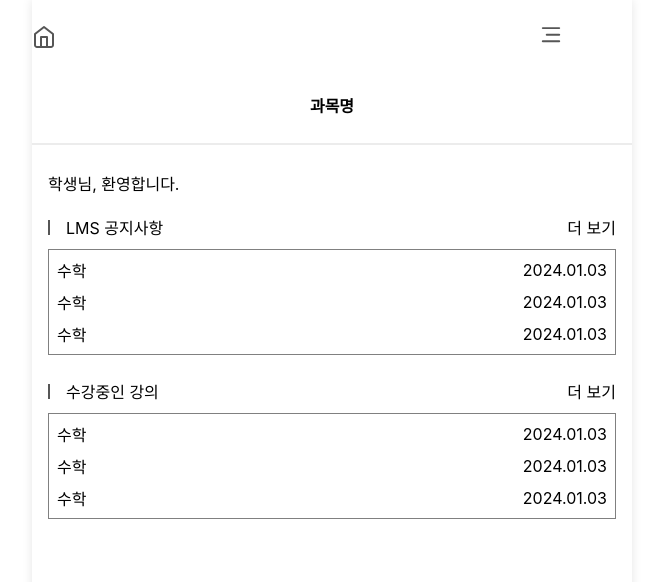
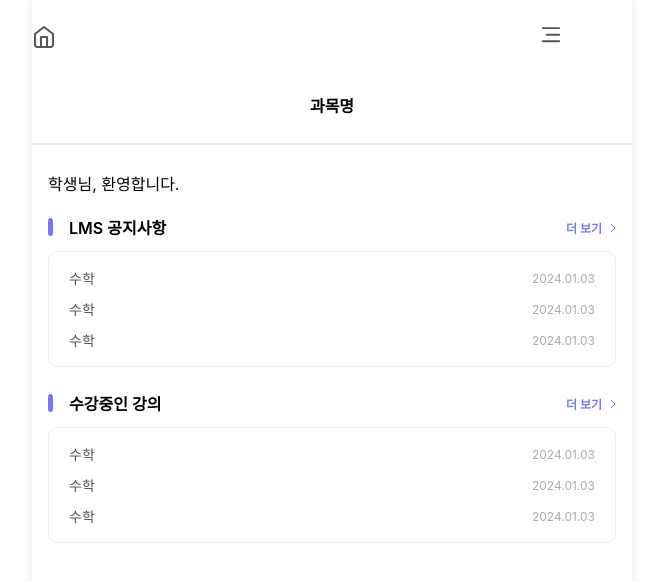
Before and after one commit to gbwlxhd97/pple-lms, a React (Vite) app: page /main in a window 1280 px wide. Shown: the top 582 px of the page, without its empty margins (308-971 px from the left). Built offline with nearby package versions, Linux system fonts and the light colour scheme; no server answers; a web font is replaced by a local one.

Commit message:
fix : Card component, Title component

```diff
--- a/src/components/common/Card/Card.module.scss
+++ b/src/components/common/Card/Card.module.scss
@@ -1,24 +1,39 @@
+@import '@/styles/theme.scss';
+
 .CardContainer {
 	padding: 4px 0;
 	margin: 16px 0;
 }
 
-.TitleFlex {
-    display: flex;
-    justify-content: space-between;
-    align-items: center;
-}
+
 
 .Flex {
 	display: flex;
 	justify-content: space-between;
 	align-items: center;
 }
+
 .CardWrap {
-    border: 1px solid gray;
-    padding: 8px;
-    margin-top: 10px;
+	border-radius: 10px;
+	border: 1px solid $gray100;
+	padding: 16px 20px;
+	margin-top: 12px;
 	.Flex:not(:first-child) {
-        margin-top: 8px; /* 원하는 margin-top 값 */
+			margin-top: 11px; /* 원하는 margin-top 값 */
+	}
+	.CardContent {
+		font-size: 14px;
+		font-style: normal;
+		font-weight: 400;
+		color: $gray400;
+		&.New {
+			font-weight: 700;
+			color: $black;
 		}
 	}
+	.CardDate {
+		color: $grayDefault;
+		font-size: 12px;
+		font-weight: 400;
+	}
+}
--- a/src/components/common/Card/Card.tsx
+++ b/src/components/common/Card/Card.tsx
@@ -9,15 +9,12 @@ type CardProps = {
 const Card = ({ title, options }: CardProps) => {
   return (
     <div className={styles.CardContainer}>
-      <div className={styles.TitleFlex}>
-        <Title title={title} />
-        <div>더 보기</div>
-      </div>
+      <Title title={title} isMore={true} />
       <div className={styles.CardWrap}>
         {options?.map((item, i) => (
           <div className={styles.Flex}>
-            <div>수학</div>
-            <div>2024.01.03</div>
+            <div className={styles.CardContent}>수학</div>
+            <div className={styles.CardDate}>2024.01.03</div>
           </div>
         ))}
       </div>
--- /dev/null
+++ b/src/components/common/Title/Title.module.scss
@@ -0,0 +1,20 @@
+@import '@/styles/theme.scss';
+.TitleFlex {
+	display: flex;
+	justify-content: space-between;
+	align-items: center;
+}
+
+.CardTitle {
+	font-size: 16px;
+	font-weight: 600;
+}
+.CardMoreText {
+	color: $purple1;
+	font-size: 12px;
+	font-weight: 700;
+	cursor: pointer;
+	>img,svg {
+		margin-left: 8px;
+	}
+}
--- a/src/components/common/Title/Title.tsx
+++ b/src/components/common/Title/Title.tsx
@@ -1,5 +1,10 @@
+import styles from './Title.module.scss';
+import { ArrowRightIcon } from '@/icons/icon';
+
 type TitleProps = {
   title: string;
+  className?: string;
+  isMore?: boolean;
 };
 
 /**
@@ -7,8 +12,9 @@ type TitleProps = {
  * @param param0
  * @returns
  */
-const Title = ({ title }: TitleProps) => {
+const Title = ({ title, isMore }: TitleProps) => {
   return (
+    <div className={styles.TitleFlex}>
       <div
         style={{
           display: 'flex',
@@ -16,8 +22,18 @@ const Title = ({ title }: TitleProps) => {
         }}
       >
         <div className="Divider Vertical"></div>
-      <div style={{ marginLeft: '16px' }}>{title}</div>
+        <div style={{ marginLeft: '16px' }} className={styles.CardTitle}>
+          {title}
         </div>
+      </div>
+      {isMore && (
+        <div className={styles.CardMoreText}>
+          더 보기
+          <ArrowRightIcon width={6} height={10} stroke="#7879F1" />
+        </div>
+      )}
+    </div>
+    //
   );
 };
 
--- a/src/styles/global.scss
+++ b/src/styles/global.scss
@@ -58,9 +58,11 @@ button {
     margin: 26px 0;
   }
   &.Vertical {
-    height: 15px;
-    border: 1px solid $gray400;
-    width: 2px;
+    height: 18px;
+    border: 1px solid $purple1;
+    background-color: $purple1;
+    width: 5px;
+    border-radius: 13px;
   }
 }
 
--- a/src/styles/theme.scss
+++ b/src/styles/theme.scss
@@ -7,6 +7,7 @@ $gray500: #7d8691;
 $gray700: #687079;
 $gray800: #535961;
 $gray1000: #313438;
+$grayDefault: #ACACAC;
 $primary: #383cd1;
 $black: #000;
 $white: #fff;
```
Also changed, not shown: src/assets/icon/arrow_right.svg. Lines whose indentation alone changed are shown as unchanged.
